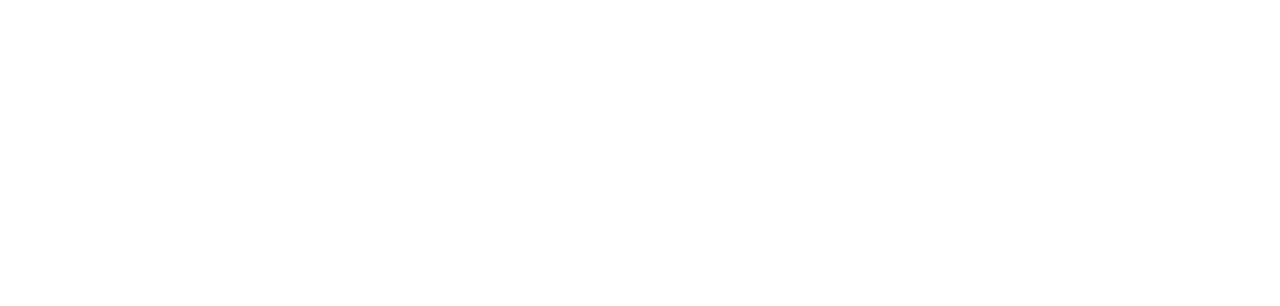
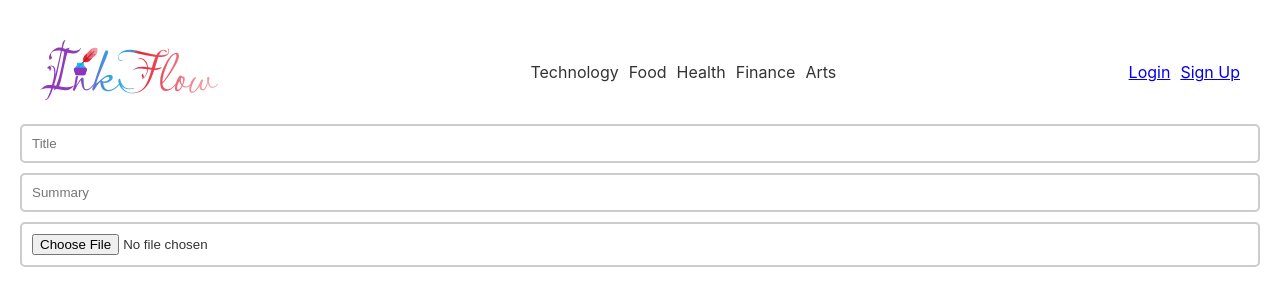
Before and after one commit to AlphaGhostUSMC/inkflow2.0, a React (Create React App) app in the folder frontend/: page /create in a window 1280 px wide. Before the commit this address had no page. Shown: the top 306 px of the page. Built offline with nearby package versions, Linux system fonts and the light colour scheme; no server answers.

Commit message:
Editor Creation In Progress

```diff
--- a/frontend/package.json
+++ b/frontend/package.json
@@ -6,8 +6,12 @@
     "@testing-library/jest-dom": "^5.16.5",
     "@testing-library/react": "^13.4.0",
     "@testing-library/user-event": "^13.5.0",
+    "marked": "^5.0.4",
     "react": "^18.2.0",
     "react-dom": "^18.2.0",
+    "react-icons": "^4.9.0",
+    "react-markdown": "^8.0.7",
+    "react-quill": "^2.0.0",
     "react-router-dom": "^6.11.2",
     "react-scripts": "5.0.1",
     "web-vitals": "^2.1.4"
--- a/frontend/src/App.js
+++ b/frontend/src/App.js
@@ -6,9 +6,12 @@
 import IndexPage from './pages/indexPage';
 import LoginPage from './pages/loginPage';
 import RegisterPage from './pages/registerPage';
+import { UserContextProvider } from './components/userContext';
+import CreatePost from './pages/createPost';
 
 function App() {
   return (
+    <UserContextProvider>
       <Routes>
         <Route path="/" element={<Layout />}>
           <Route index element={<IndexPage />} />
@@ -21,8 +24,10 @@
           <Route path="/signup" element={
             <RegisterPage />
           } />
+          <Route path="/create" element={<CreatePost />} />
         </Route>
       </Routes>
+    </UserContextProvider>
   );
 }
 
--- a/frontend/src/components/header.js
+++ b/frontend/src/components/header.js
@@ -1,15 +1,16 @@
 import { Link } from 'react-router-dom';
 import logo from '../InkFlow Logo.svg';
-import { useEffect, useState } from 'react';
+import { useEffect, useState, useContext } from 'react';
+import { UserContext } from './userContext';
 
 export default function Header() {
-  const [username, setUsername] = useState(null);
+  const {setUserInfo, userInfo} = useContext(UserContext);
   useEffect(() => {
     fetch('http://localhost:4008/profile', {
       credentials: 'include',
     }).then(response => {
       response.json().then(userInfo => {
-        setUsername(userInfo.username);
+        setUserInfo(userInfo);
       });
     });
   }, []);
@@ -19,8 +20,10 @@
       credentials: 'include',
       method: 'POST',
     });
-    setUsername(null);
+    setUserInfo(null);
   }
+
+  const username = userInfo?.username;
 
   return (
     <header>
--- /dev/null
+++ b/frontend/src/components/userContext.js
@@ -0,0 +1,12 @@
+import { createContext, useState } from "react";
+
+export const UserContext = createContext({});
+
+export function UserContextProvider({children}) {
+  const [userInfo, setUserInfo] = useState({});
+  return (
+    <UserContext.Provider value={{userInfo,setUserInfo}}>
+      {children}
+    </UserContext.Provider>
+  );
+}
--- /dev/null
+++ b/frontend/src/pages/createPost.js
@@ -0,0 +1,10 @@
+export default function CreatePost() {
+  return (
+    <form>
+      <input type="title" placeholder={"Title"} />
+      <input type="summary" placeholder={"Summary"} />
+      <input type="file" placeholder={"Image"} />
+
+    </form>
+  );
+}
--- a/frontend/src/pages/loginPage.js
+++ b/frontend/src/pages/loginPage.js
@@ -1,10 +1,12 @@
-import { useState } from "react";
+import { useState, useContext } from "react";
 import { Navigate } from "react-router-dom";
+import { UserContext } from "../components/userContext";
 
 export default function LoginPage() {
   const [username, setUsername] = useState("");
   const [password, setPassword] = useState("");
   const [redirect, setRedirect] = useState(false);
+  const {setUserInfo} = useContext(UserContext);
   async function login(ev) {
     ev.preventDefault();
     const response = await fetch('http://localhost:4008/login', {
@@ -14,7 +16,10 @@
       credentials: 'include',
     });
     if (response.ok) {
-      setRedirect(true);
+      response.json().then(userInfo => {
+        setUserInfo(userInfo);
+        setRedirect(true);
+      });
     } else {
       alert("Unauthorized User");
     }
```
Also changed, not shown: 2 other files (tests, documents, lock files or other folders). Lines whose indentation alone changed are shown as unchanged.
